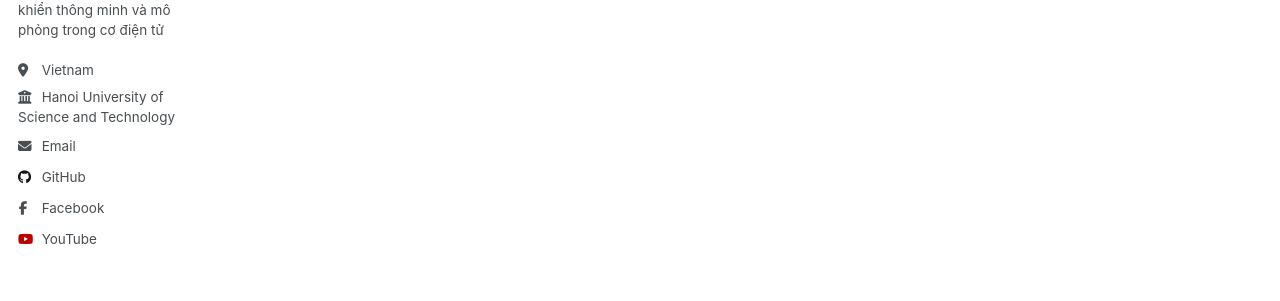
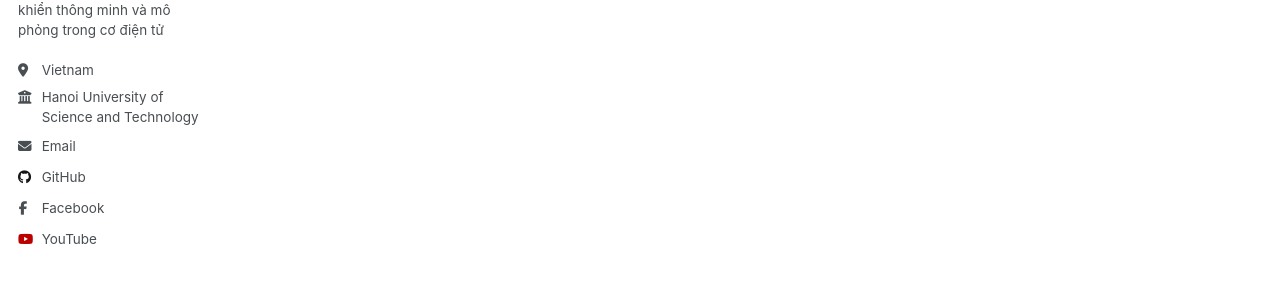
Before and after one commit to nguyenbinh-shark/nguyenbinh-shark.github.io, a Jekyll site: the page built from _pages/category-archive.html, in a window 1280 px wide. Shown: the part 397-698 px from the top of the page. Built offline with Jekyll 4.4.1, drawn with Linux system fonts in a browser that asks for light colours; a script that is not in the unit is left out.

Commit message:
Update _config.yml

```diff
--- a/_config.yml
+++ b/_config.yml
@@ -26,7 +26,11 @@
   pronouns         : #"He/His"
   bio              : "Tôi là sinh viên ngành Cơ điện tử (CTTT – ME_E1, K67) tại Đại học Bách Khoa Hà Nội, quan tâm đến robot, hệ thống điều khiển thông minh và mô phỏng trong cơ điện tử"
   location         : "Vietnam"
-  employer         : "Hanoi University of <br> Science and Technology"
+  employer         : >
+                      <div style="display: inline-flex; flex-direction: column;">
+                        <span>Hanoi University of</span>
+                        <span>Science and Technology</span>
+                      </div>
   uri              : #URL
   email            : "trannguyenbinh.shark@gmail.com"
 
```
